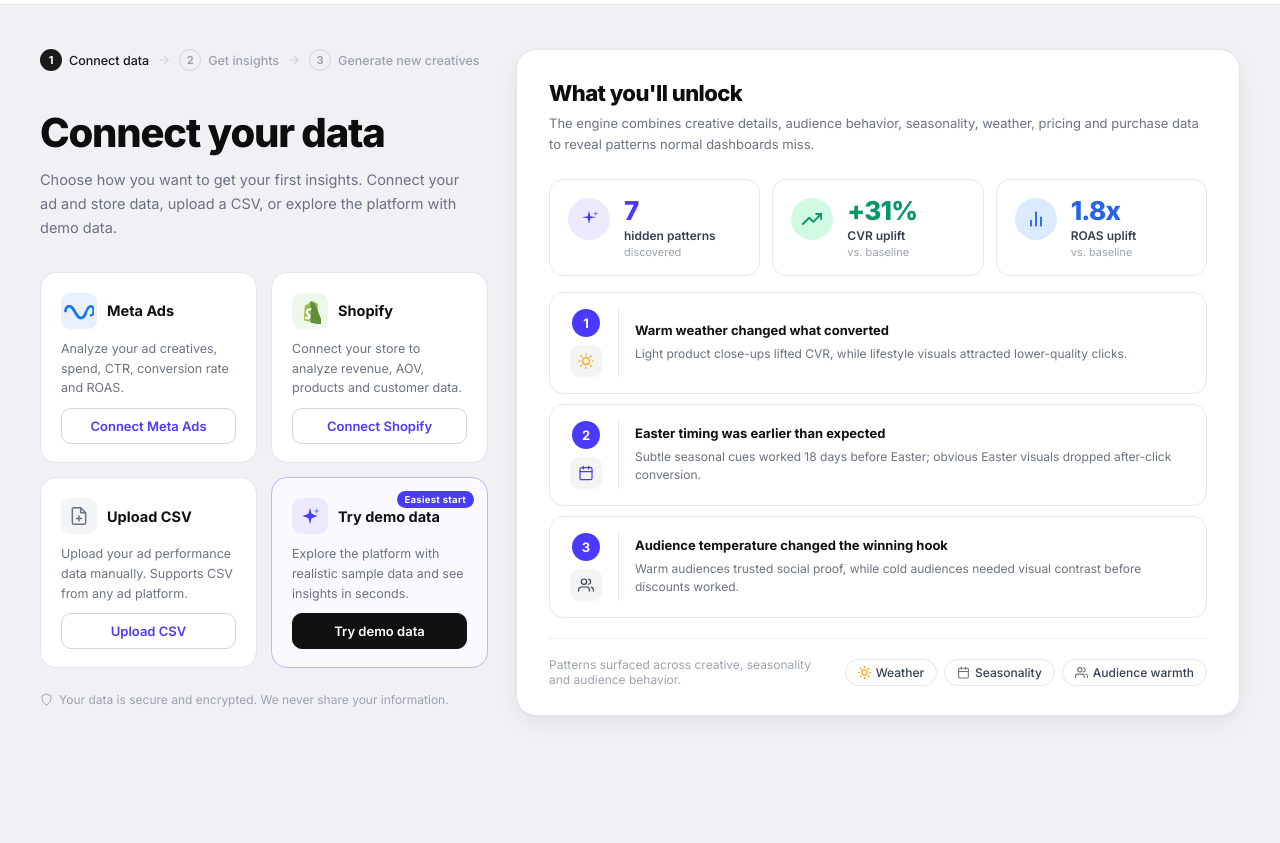
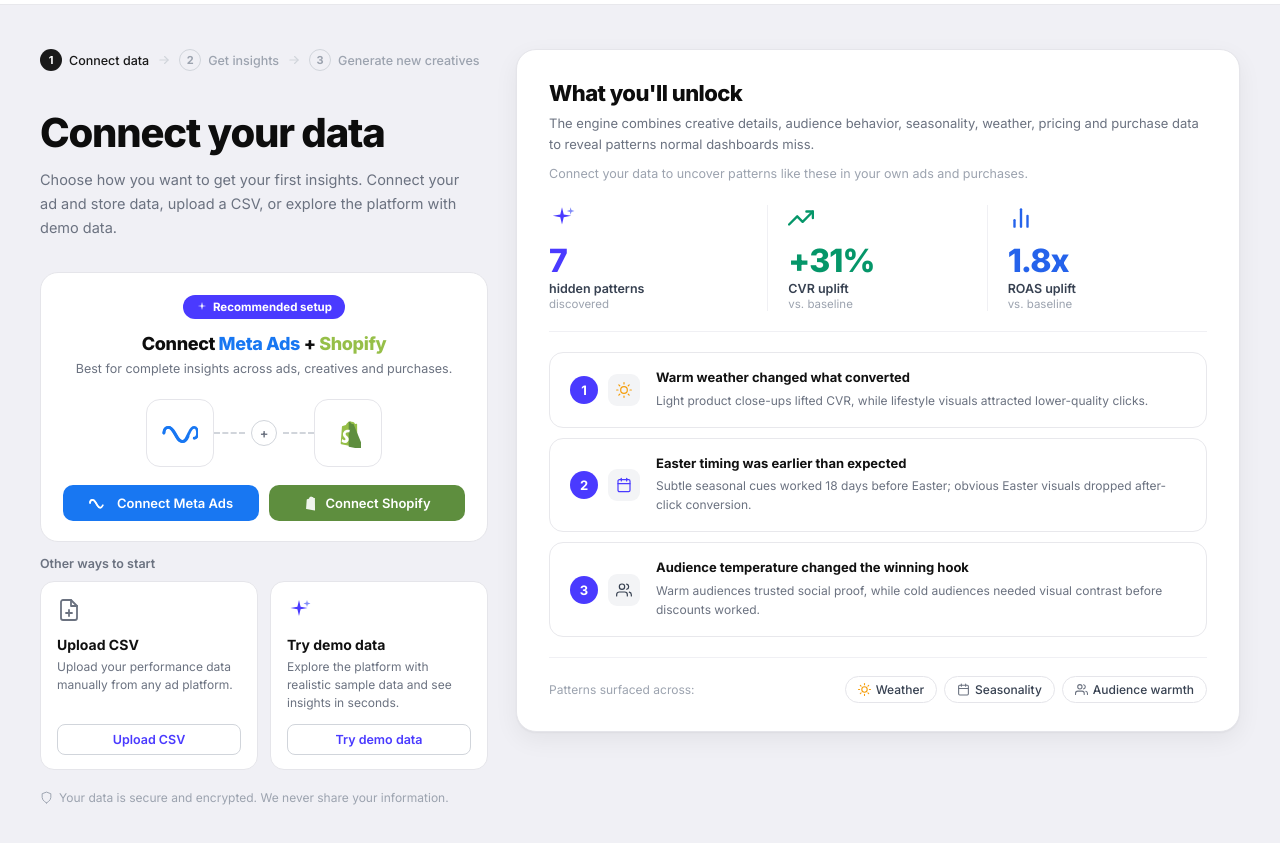
Before and after one commit to levihendrickx/growthengine, a website: page webapp/connect.html in a window 1280 px wide. Shown: the part 49-892 px from the top of the page. Before the commit the page ends 854 px from the top, so only its background shows below. Drawn offline with nearby package versions, Linux system fonts and the light colour scheme; no server answers.

Commit message:
Redesign connect page: recommended card, flat KPIs, new insight layout

```diff
--- a/webapp/connect.html
+++ b/webapp/connect.html
@@ -363,6 +363,227 @@
     }
 
     /* ═══════════════════════════════════════
+       RECOMMENDED CARD
+    ═══════════════════════════════════════ */
+    .rec-card {
+      background: #fff;
+      border: 1.5px solid #e5e5ea;
+      border-radius: 18px;
+      padding: 22px 22px 20px;
+      margin-bottom: 14px;
+      text-align: center;
+    }
+
+    .rec-badge {
+      display: inline-flex;
+      align-items: center;
+      gap: 5px;
+      background: #4a3aff;
+      color: #fff;
+      font-size: 11.5px;
+      font-weight: 700;
+      padding: 5px 13px;
+      border-radius: 20px;
+      margin-bottom: 14px;
+    }
+
+    .rec-title {
+      font-size: 18px;
+      font-weight: 800;
+      letter-spacing: -0.02em;
+      color: #0d0d0d;
+      margin-bottom: 6px;
+    }
+
+    .brand-meta    { color: #1877F2; }
+    .brand-shopify { color: #96BF48; }
+
+    .rec-sub {
+      font-size: 12.5px;
+      color: #6b7280;
+      margin-bottom: 20px;
+      line-height: 1.5;
+    }
+
+    .rec-logos {
+      display: flex;
+      align-items: center;
+      justify-content: center;
+      margin-bottom: 18px;
+    }
+
+    .rec-logo-box {
+      width: 68px; height: 68px;
+      background: #fff;
+      border: 1px solid #e5e5ea;
+      border-radius: 14px;
+      display: flex; align-items: center; justify-content: center;
+      flex-shrink: 0;
+    }
+
+    .rec-connector {
+      display: flex;
+      align-items: center;
+      flex: 1;
+      max-width: 100px;
+      min-width: 40px;
+    }
+
+    .rec-dots {
+      flex: 1;
+      border-top: 2px dashed #d1d5db;
+      height: 0;
+    }
+
+    .rec-plus {
+      width: 26px; height: 26px;
+      border: 1.5px solid #d1d5db;
+      border-radius: 50%;
+      display: flex; align-items: center; justify-content: center;
+      font-size: 13px; font-weight: 600;
+      color: #6b7280;
+      background: #fff;
+      flex-shrink: 0;
+      margin: 0 6px;
+    }
+
+    .rec-btns {
+      display: grid;
+      grid-template-columns: 1fr 1fr;
+      gap: 10px;
+    }
+
+    .btn-meta {
+      display: flex; align-items: center; justify-content: center;
+      gap: 8px;
+      padding: 10px 14px;
+      background: #1877F2; color: #fff;
+      border: none; border-radius: 10px;
+      font-family: inherit; font-size: 13px; font-weight: 600;
+      cursor: pointer; transition: background 0.15s;
+    }
+    .btn-meta:hover { background: #1461cc; }
+
+    .btn-shopify {
+      display: flex; align-items: center; justify-content: center;
+      gap: 8px;
+      padding: 10px 14px;
+      background: #5E8E3E; color: #fff;
+      border: none; border-radius: 10px;
+      font-family: inherit; font-size: 13px; font-weight: 600;
+      cursor: pointer; transition: background 0.15s;
+    }
+    .btn-shopify:hover { background: #4d7534; }
+
+    /* ═══════════════════════════════════════
+       OTHER WAYS TO START
+    ═══════════════════════════════════════ */
+    .other-section { margin-bottom: 18px; }
+
+    .other-heading {
+      font-size: 12.5px;
+      font-weight: 600;
+      color: #6b7280;
+      margin-bottom: 10px;
+    }
+
+    .other-grid {
+      display: grid;
+      grid-template-columns: 1fr 1fr;
+      gap: 12px;
+    }
+
+    .other-card {
+      background: #fff;
+      border: 1px solid #e5e5ea;
+      border-radius: 14px;
+      padding: 16px 16px 14px;
+      display: flex;
+      flex-direction: column;
+    }
+
+    .other-icon-wrap { margin-bottom: 10px; }
+
+    .other-card-title {
+      font-size: 14px;
+      font-weight: 700;
+      color: #111;
+      margin-bottom: 5px;
+    }
+
+    .other-card-desc {
+      font-size: 12px;
+      color: #6b7280;
+      line-height: 1.5;
+      flex: 1;
+      margin-bottom: 12px;
+    }
+
+    .btn-other-link {
+      display: block;
+      background: transparent;
+      border: 1.5px solid #d1d5db;
+      border-radius: 8px;
+      padding: 7px 12px;
+      font-family: inherit;
+      font-size: 12.5px; font-weight: 600;
+      color: #4a3aff;
+      cursor: pointer;
+      text-align: center;
+      width: 100%;
+      transition: border-color 0.14s, background 0.14s;
+    }
+    .btn-other-link:hover { border-color: #4a3aff; background: #f5f3ff; }
+
+    /* ═══════════════════════════════════════
+       FLAT KPI LAYOUT (right panel)
+    ═══════════════════════════════════════ */
+    .panel-sub2 {
+      font-size: 12.5px;
+      color: #9ca3af;
+      margin-top: -14px;
+      margin-bottom: 22px;
+      line-height: 1.5;
+    }
+
+    .kpis-flat {
+      display: grid;
+      grid-template-columns: repeat(3, 1fr);
+      margin-bottom: 20px;
+      padding-bottom: 20px;
+      border-bottom: 1px solid #f0f0f4;
+    }
+
+    .kpi-flat {
+      padding: 0 20px;
+      border-right: 1px solid #f0f0f4;
+    }
+    .kpi-flat:first-child { padding-left: 0; }
+    .kpi-flat:last-child  { border-right: none; }
+
+    .kpi-flat-icon { margin-bottom: 10px; }
+
+    .kpi-flat-val {
+      font-size: 32px;
+      font-weight: 800;
+      letter-spacing: -0.03em;
+      line-height: 1;
+      margin-bottom: 4px;
+    }
+
+    .kpi-flat-lbl {
+      font-size: 12.5px;
+      font-weight: 600;
+      color: #374151;
+    }
+
+    .kpi-flat-sub {
+      font-size: 11.5px;
+      color: #9ca3af;
+      margin-top: 1px;
+    }
+
+    /* ═══════════════════════════════════════
        RIGHT PANEL
     ═══════════════════════════════════════ */
     .right {
@@ -470,9 +691,9 @@
 
     .insight-card-left {
       display: flex;
-      flex-direction: column;
+      flex-direction: row;
       align-items: center;
-      gap: 8px;
+      gap: 10px;
       flex-shrink: 0;
       padding-right: 16px;
     }
@@ -663,79 +884,92 @@
     <h1 class="heading">Connect your data</h1>
     <p class="desc">Choose how you want to get your first insights. Connect your<br>ad and store data, upload a CSV, or explore the platform with demo data.</p>
 
-    <!-- Cards -->
-    <div class="cards">
+    <!-- Recommended setup card -->
+    <div class="rec-card">
+      <div>
+        <span class="rec-badge">
+          <svg viewBox="0 0 24 24" width="12" height="12" xmlns="http://www.w3.org/2000/svg">
+            <path d="M12 2L13.6 8.8L20.5 10L13.6 11.2L12 18L10.4 11.2L3.5 10L10.4 8.8Z" fill="currentColor"/>
+          </svg>
+          Recommended setup
+        </span>
+      </div>
+      <h3 class="rec-title">Connect <span class="brand-meta">Meta Ads</span> + <span class="brand-shopify">Shopify</span></h3>
+      <p class="rec-sub">Best for complete insights across ads, creatives and purchases.</p>
 
-      <!-- Meta Ads -->
-      <div class="card">
-        <div class="card-top">
-          <div class="card-icon card-icon--meta">
-            <img src="/images/connect/logo-meta.png" width="28" height="28" style="object-fit:contain"
-                 onerror="this.style.display='none';this.nextElementSibling.style.display='block'">
-            <svg style="display:none" viewBox="0 0 38 22" width="30" height="18" xmlns="http://www.w3.org/2000/svg" fill="none">
+      <div class="rec-logos">
+        <!-- Meta logo box -->
+        <div class="rec-logo-box">
+          <svg viewBox="0 0 38 22" width="36" height="22" xmlns="http://www.w3.org/2000/svg" fill="none">
             <path d="M2 11C2 7.5 4 5 6.5 5C8.8 5 10.3 6.5 12.2 9.8L15 14.5C16.8 17.8 18.5 20 21 20C23.5 20 25.2 18 26.5 15L29 10C30.2 7.2 31.8 5 34 5C36 5 37.5 7.5 37.5 11C37.5 14.5 36 16.5 34 16.5" stroke="#1877F2" stroke-width="3" stroke-linecap="round"/>
             <path d="M2 11C2 7.5 4 5 7 5C9.5 5 11.2 7 13.2 10.5L15.8 15C17.8 18.5 19.5 20 22 20C24.5 20 26.2 17.5 27.5 14.5" stroke="#1877F2" stroke-width="3" stroke-linecap="round"/>
           </svg>
         </div>
-          <span class="card-title">Meta Ads</span>
+        <!-- Connector -->
+        <div class="rec-connector">
+          <div class="rec-dots"></div>
+          <div class="rec-plus">+</div>
+          <div class="rec-dots"></div>
         </div>
-        <p class="card-desc">Analyze your ad creatives, spend, CTR, conversion rate and ROAS.</p>
-        <button class="btn" onclick="handleConnect('meta')">Connect Meta Ads</button>
-      </div>
-
-      <!-- Shopify -->
-      <div class="card">
-        <div class="card-top">
-          <div class="card-icon card-icon--shopify">
-            <img src="/images/connect/logo-shopify.png" width="28" height="28" style="object-fit:contain"
-                 onerror="this.style.display='none';this.nextElementSibling.style.display='block'">
-            <svg style="display:none" viewBox="0 0 32 36" width="22" height="26" xmlns="http://www.w3.org/2000/svg">
+        <!-- Shopify logo box -->
+        <div class="rec-logo-box">
+          <svg viewBox="0 0 32 36" width="26" height="30" xmlns="http://www.w3.org/2000/svg">
             <path d="M27.2 6.9c0-.2-.2-.3-.4-.3l-2.2.2c-.3-.8-.8-1.5-1.5-2-.6-.5-1.4-.8-2.2-.8-.3 0-.6 0-.9.1-.3-.4-.7-.7-1.2-.7-2.1.2-4.1 1.9-5.4 4.9l-4 1.2c-.5.1-.9.6-.9 1.1L7 30.9c0 .5.4.9.8 1l18.8 3.5c.4.1.8-.2.9-.6L27.2 7V6.9z" fill="#96BF48"/>
             <path d="M22.8 6.8l-2.2.2c-.3-.8-.8-1.5-1.5-2-.6-.5-1.4-.8-2.2-.8V35l18.8 3.5L22.8 6.8z" fill="#5E8E3E"/>
             <path d="M18.5 13.2l-.9 4.2c-.5-.2-1-.3-1.5-.3-2 0-3 1-3 2 0 2.3 3.8 2.9 3.8 6.4 0 3-1.8 4.8-4.3 4.8-3 0-4.5-1.9-4.5-1.9l.8-2.9s1.5 1.3 2.8 1.3c.8 0 1.2-.5 1.2-1.2 0-2.3-3.1-2.7-3.1-5.9 0-3 2.1-5.8 6-5.8 1.4-.1 2.7.3 2.7.3z" fill="white"/>
           </svg>
         </div>
-          <span class="card-title">Shopify</span>
-        </div>
-        <p class="card-desc">Connect your store to analyze revenue, AOV, products and customer data.</p>
-        <button class="btn" onclick="handleConnect('shopify')">Connect Shopify</button>
       </div>
 
-      <!-- Upload CSV -->
-      <div class="card">
-        <div class="card-top">
-          <div class="card-icon card-icon--csv">
-            <img src="/images/connect/logo-csv.png" width="28" height="28" style="object-fit:contain"
-                 onerror="this.style.display='none';this.nextElementSibling.style.display='block'">
-            <svg style="display:none" viewBox="0 0 24 24" fill="none" stroke="#6b7280" stroke-width="1.8" stroke-linecap="round" stroke-linejoin="round" width="20" height="20">
+      <div class="rec-btns">
+        <button class="btn-meta" onclick="handleConnect('meta')">
+          <svg viewBox="0 0 38 22" width="20" height="12" xmlns="http://www.w3.org/2000/svg" fill="none">
+            <path d="M2 11C2 7.5 4 5 6.5 5C8.8 5 10.3 6.5 12.2 9.8L15 14.5C16.8 17.8 18.5 20 21 20C23.5 20 25.2 18 26.5 15" stroke="white" stroke-width="3" stroke-linecap="round"/>
+            <path d="M2 11C2 7.5 4 5 7 5C9.5 5 11.2 7 13.2 10.5L15.8 15C17.8 18.5 19.5 20 22 20" stroke="white" stroke-width="3" stroke-linecap="round"/>
+          </svg>
+          Connect Meta Ads
+        </button>
+        <button class="btn-shopify" onclick="handleConnect('shopify')">
+          <svg viewBox="0 0 32 36" width="14" height="16" xmlns="http://www.w3.org/2000/svg">
+            <path d="M27.2 6.9c0-.2-.2-.3-.4-.3l-2.2.2c-.3-.8-.8-1.5-1.5-2-.6-.5-1.4-.8-2.2-.8-.3 0-.6 0-.9.1-.3-.4-.7-.7-1.2-.7-2.1.2-4.1 1.9-5.4 4.9l-4 1.2c-.5.1-.9.6-.9 1.1L7 30.9c0 .5.4.9.8 1l18.8 3.5c.4.1.8-.2.9-.6L27.2 7V6.9z" fill="rgba(255,255,255,0.9)"/>
+          </svg>
+          Connect Shopify
+        </button>
+      </div>
+    </div>
+
+    <!-- Other ways to start -->
+    <div class="other-section">
+      <div class="other-heading">Other ways to start</div>
+      <div class="other-grid">
+
+        <div class="other-card">
+          <div class="other-icon-wrap">
+            <svg viewBox="0 0 24 24" fill="none" stroke="#6b7280" stroke-width="1.8" stroke-linecap="round" stroke-linejoin="round" width="24" height="24">
               <path d="M14 2H6a2 2 0 0 0-2 2v16a2 2 0 0 0 2 2h12a2 2 0 0 0 2-2V8z"/>
               <polyline points="14 2 14 8 20 8"/>
               <line x1="12" y1="18" x2="12" y2="12"/>
               <line x1="9" y1="15" x2="15" y2="15"/>
             </svg>
           </div>
-          <span class="card-title">Upload CSV</span>
-        </div>
-        <p class="card-desc">Upload your ad performance data manually. Supports CSV from any ad platform.</p>
-        <button class="btn" onclick="handleConnect('csv')">Upload CSV</button>
+          <div class="other-card-title">Upload CSV</div>
+          <p class="other-card-desc">Upload your performance data manually from any ad platform.</p>
+          <button class="btn-other-link" onclick="handleConnect('csv')">Upload CSV</button>
         </div>
 
-      <!-- Try demo data -->
-      <div class="card card--demo">
-        <span class="card-badge">Easiest start</span>
-        <div class="card-top">
-          <div class="card-icon card-icon--demo">
-            <svg viewBox="0 0 24 24" width="20" height="20" xmlns="http://www.w3.org/2000/svg">
-              <path d="M12 2L13.8 9.2L21 12L13.8 14.8L12 22L10.2 14.8L3 12L10.2 9.2Z" fill="#4a3aff"/>
-              <path d="M20 2L20.9 5.1L24 6L20.9 6.9L20 10L19.1 6.9L16 6L19.1 5.1Z" fill="#818cf8"/>
+        <div class="other-card">
+          <div class="other-icon-wrap">
+            <svg viewBox="0 0 24 24" width="24" height="24" xmlns="http://www.w3.org/2000/svg">
+              <path d="M12 2L13.6 8.8L20.5 10L13.6 11.2L12 18L10.4 11.2L3.5 10L10.4 8.8Z" fill="#4a3aff"/>
+              <path d="M20 2L20.7 4.6L23.5 5.5L20.7 6.4L20 9L19.3 6.4L16.5 5.5L19.3 4.6Z" fill="#818cf8"/>
             </svg>
           </div>
-          <span class="card-title">Try demo data</span>
-        </div>
-        <p class="card-desc">Explore the platform with realistic sample data and see insights in seconds.</p>
-        <button class="btn btn--demo" onclick="handleConnect('demo')">Try demo data</button>
+          <div class="other-card-title">Try demo data</div>
+          <p class="other-card-desc">Explore the platform with realistic sample data and see insights in seconds.</p>
+          <button class="btn-other-link" onclick="handleConnect('demo')">Try demo data</button>
         </div>
 
+      </div>
     </div>
 
     <!-- Security note -->
@@ -754,54 +988,49 @@
 
       <h2 class="panel-title">What you'll unlock</h2>
       <p class="panel-sub">The engine combines creative details, audience behavior, seasonality, weather, pricing and purchase data to reveal patterns normal dashboards miss.</p>
+      <p class="panel-sub2">Connect your data to uncover patterns like these in your own ads and purchases.</p>
 
-      <!-- 3 KPI cards -->
-      <div class="kpis-new">
+      <!-- 3 KPI flat -->
+      <div class="kpis-flat">
 
-        <div class="kpi-card">
-          <div class="kpi-card-icon kpi-card-icon--purple">
-            <svg viewBox="0 0 24 24" width="20" height="20" xmlns="http://www.w3.org/2000/svg">
+        <div class="kpi-flat">
+          <div class="kpi-flat-icon">
+            <svg viewBox="0 0 24 24" width="26" height="26" xmlns="http://www.w3.org/2000/svg">
               <path d="M12 2L13.6 8.8L20.5 10L13.6 11.2L12 18L10.4 11.2L3.5 10L10.4 8.8Z" fill="#4a3aff"/>
               <path d="M20 2L20.7 4.6L23.5 5.5L20.7 6.4L20 9L19.3 6.4L16.5 5.5L19.3 4.6Z" fill="#818cf8"/>
             </svg>
           </div>
-          <div class="kpi-card-info">
-            <div class="kpi-card-val kpi-val--purple">7</div>
-            <div class="kpi-card-lbl">hidden patterns</div>
-            <div class="kpi-card-sub">discovered</div>
-          </div>
+          <div class="kpi-flat-val kpi-val--purple">7</div>
+          <div class="kpi-flat-lbl">hidden patterns</div>
+          <div class="kpi-flat-sub">discovered</div>
         </div>
 
-        <div class="kpi-card">
-          <div class="kpi-card-icon kpi-card-icon--green">
-            <svg viewBox="0 0 24 24" fill="none" stroke="#059669" stroke-width="2.2" stroke-linecap="round" stroke-linejoin="round" width="20" height="20">
+        <div class="kpi-flat">
+          <div class="kpi-flat-icon">
+            <svg viewBox="0 0 24 24" fill="none" stroke="#059669" stroke-width="2.2" stroke-linecap="round" stroke-linejoin="round" width="26" height="26">
               <polyline points="23 6 13.5 15.5 8.5 10.5 1 18"/>
               <polyline points="17 6 23 6 23 12"/>
             </svg>
           </div>
-          <div class="kpi-card-info">
-            <div class="kpi-card-val kpi-val--green">+31%</div>
-            <div class="kpi-card-lbl">CVR uplift</div>
-            <div class="kpi-card-sub">vs. baseline</div>
-          </div>
+          <div class="kpi-flat-val kpi-val--green">+31%</div>
+          <div class="kpi-flat-lbl">CVR uplift</div>
+          <div class="kpi-flat-sub">vs. baseline</div>
         </div>
 
-        <div class="kpi-card">
-          <div class="kpi-card-icon kpi-card-icon--blue">
-            <svg viewBox="0 0 24 24" fill="none" stroke="#2563eb" stroke-width="2.2" stroke-linecap="round" width="20" height="20">
+        <div class="kpi-flat">
+          <div class="kpi-flat-icon">
+            <svg viewBox="0 0 24 24" fill="none" stroke="#2563eb" stroke-width="2.2" stroke-linecap="round" width="26" height="26">
               <line x1="18" y1="20" x2="18" y2="10"/>
               <line x1="12" y1="20" x2="12" y2="4"/>
               <line x1="6"  y1="20" x2="6"  y2="14"/>
             </svg>
           </div>
-          <div class="kpi-card-info">
-            <div class="kpi-card-val kpi-val--blue">1.8x</div>
-            <div class="kpi-card-lbl">ROAS uplift</div>
-            <div class="kpi-card-sub">vs. baseline</div>
-          </div>
+          <div class="kpi-flat-val kpi-val--blue">1.8x</div>
+          <div class="kpi-flat-lbl">ROAS uplift</div>
+          <div class="kpi-flat-sub">vs. baseline</div>
         </div>
 
-      </div><!-- /kpis-new -->
+      </div><!-- /kpis-flat -->
 
       <!-- 3 insight cards -->
       <div class="insights-new">
@@ -819,7 +1048,6 @@
               </svg>
             </div>
           </div>
-          <div class="insight-divider"></div>
           <div class="insight-body">
             <div class="insight-title">Warm weather changed what converted</div>
             <div class="insight-text">Light product close-ups lifted CVR, while lifestyle visuals attracted lower-quality clicks.</div>
@@ -837,7 +1065,6 @@
               </svg>
             </div>
           </div>
-          <div class="insight-divider"></div>
           <div class="insight-body">
             <div class="insight-title">Easter timing was earlier than expected</div>
             <div class="insight-text">Subtle seasonal cues worked 18 days before Easter; obvious Easter visuals dropped after-click conversion.</div>
@@ -856,7 +1083,6 @@
               </svg>
             </div>
           </div>
-          <div class="insight-divider"></div>
           <div class="insight-body">
             <div class="insight-title">Audience temperature changed the winning hook</div>
             <div class="insight-text">Warm audiences trusted social proof, while cold audiences needed visual contrast before discounts worked.</div>
@@ -867,7 +1093,7 @@
 
       <!-- Footer -->
       <div class="panel-footer">
-        <span class="panel-footer-text">Patterns surfaced across creative, seasonality and audience behavior.</span>
+        <span class="panel-footer-text">Patterns surfaced across:</span>
         <div class="panel-footer-tags">
           <div class="footer-tag">
             <svg viewBox="0 0 24 24" fill="none" stroke="#f59e0b" stroke-width="2" stroke-linecap="round" width="13" height="13">
```
Lines whose indentation alone changed are shown as unchanged.
